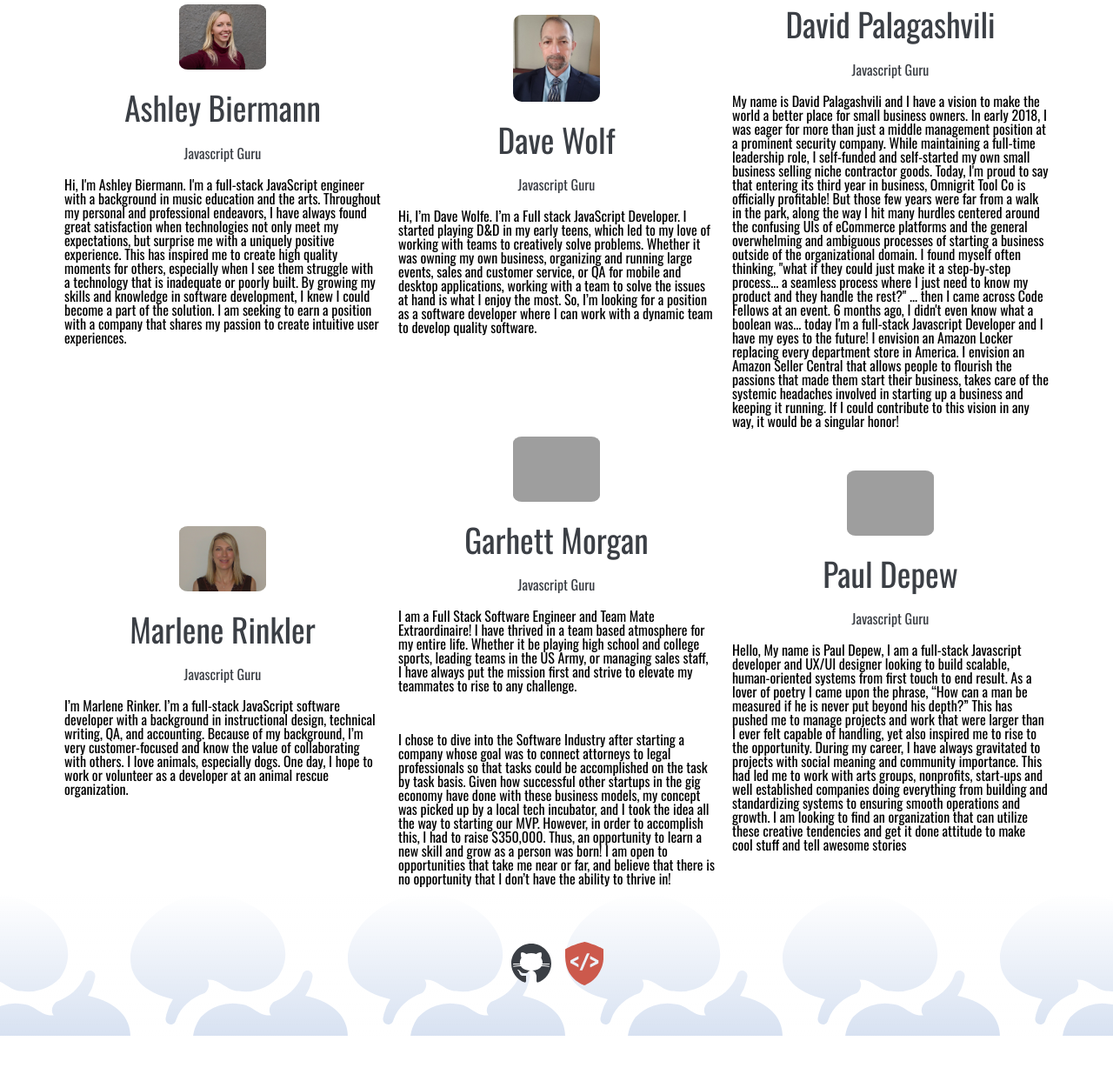
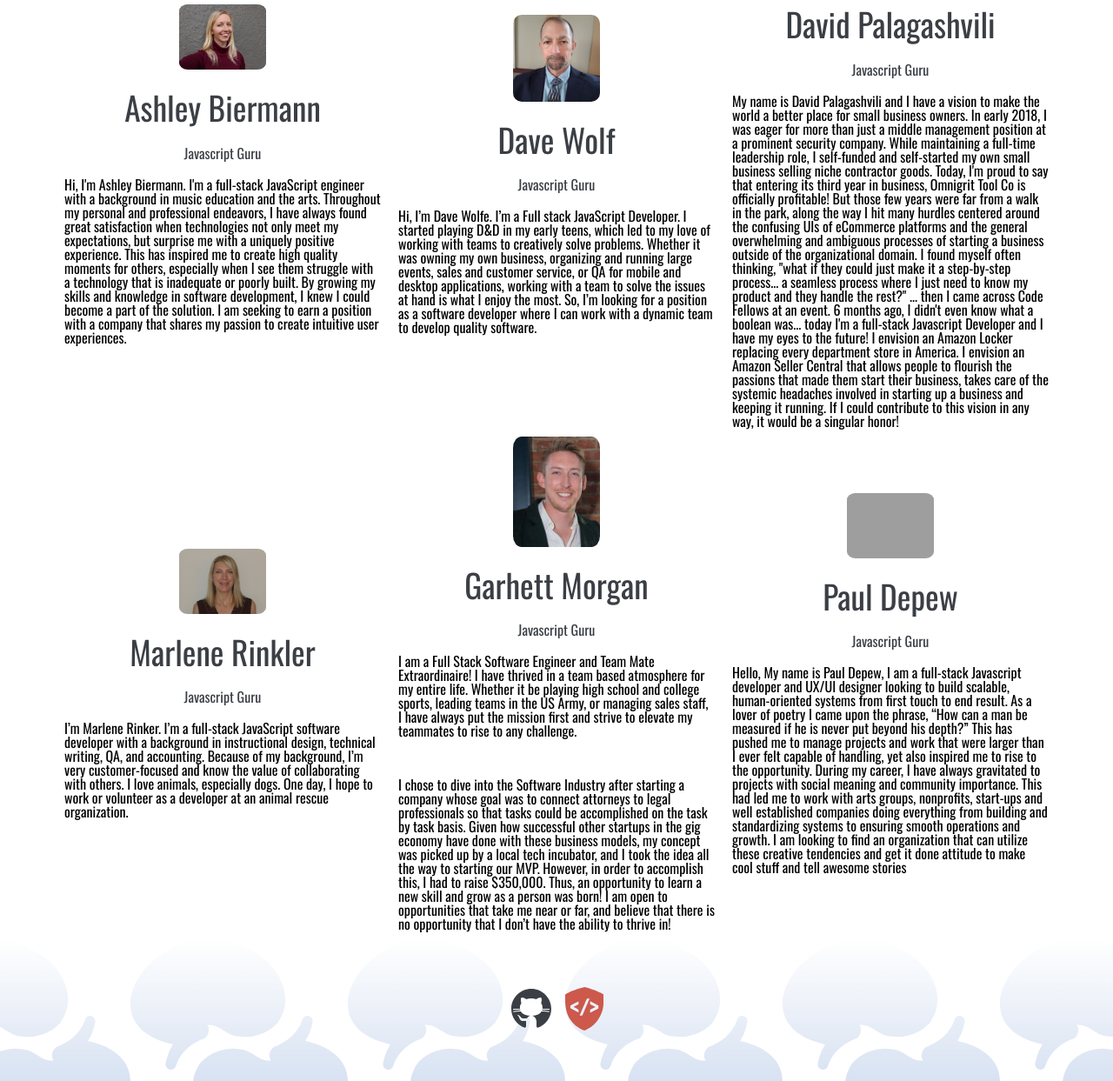
Before and after one commit to Racial-Equity-Habit-Builder/REHB, a Node server app: template views/homePage.ejs in a window 1280 px wide. Shown: the part 799-2042 px from the top of the page at 87% size. Before the commit the page ends 1990 px from the top, so only its background shows below. Run offline with Node 20, Linux system fonts and the light colour scheme; the template is opened without the code that fills it, so the values that code supplies are empty; some libraries are stand-ins or nearby versions; grey boxes are pictures that could not be loaded.

Commit message:
Update homePage.ejs

```diff
--- a/views/homePage.ejs
+++ b/views/homePage.ejs
@@ -85,7 +85,7 @@
       </div>
 
       <div class='team' id="garhett">
-        <img class="headshot" src="./assets/garret_placeholder.jpg">
+        <img class="headshot" src="./assets/headshot.png">
         <h2>Garhett Morgan</h2>
         <h3>Javascript Guru</h3>
         <p>
```
